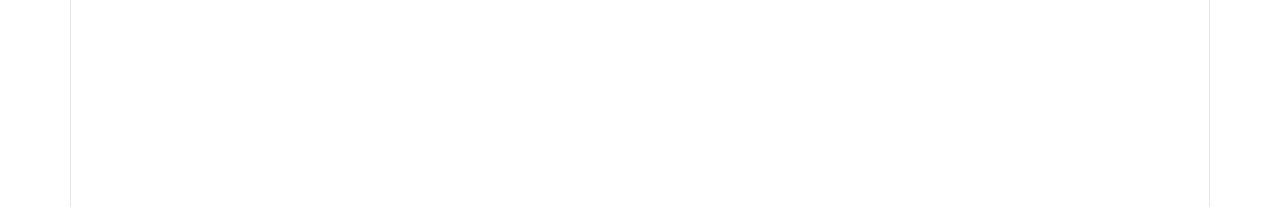
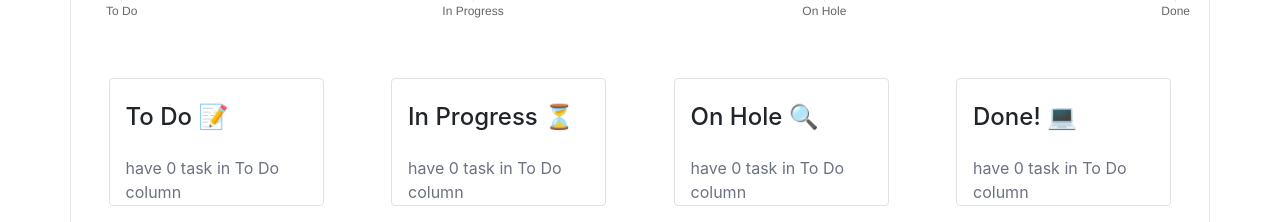
Before and after one commit to Amir-Alipour/task-manager, a React (Create React App) app: page /statistics in a window 1280 px wide. Shown: the part 603-825 px from the top of the page. Built offline with nearby package versions, Linux system fonts and the light colour scheme; no server answers.

Commit message:
statistics page completed

```diff
--- a/package.json
+++ b/package.json
@@ -9,6 +9,7 @@
     "@testing-library/react": "^11.2.7",
     "@testing-library/user-event": "^12.8.3",
     "axios": "^0.21.1",
+    "chart.js": "^3.4.1",
     "concurrently": "^6.2.0",
     "faker": "^5.5.3",
     "json-server": "^0.16.3",
--- a/src/pages/statistics/Statistics.jsx
+++ b/src/pages/statistics/Statistics.jsx
@@ -1,9 +1,83 @@
+import { useEffect } from "react";
+import { Line } from "react-chartjs-2";
+import { useDispatch, useSelector } from "react-redux";
+import { fetchTasks } from "../../store/tasksSlice/tasksActions";
+import { selectTasksByStatus } from "../../store/tasksSlice/tasksSelectors";
+
 function Statistics() {
+    const dispatch = useDispatch();
+    const status = useSelector((state) => state.tasks.status);
+
+    const todos = useSelector((state) => selectTasksByStatus(state, "To Do"));
+    const inProgress = useSelector((state) =>
+        selectTasksByStatus(state, "In Progress")
+    );
+    const onHole = useSelector((state) =>
+        selectTasksByStatus(state, "On Hole")
+    );
+    const done = useSelector((state) => selectTasksByStatus(state, "Done"));
+
+    useEffect(() => {
+        if (status === "idle") {
+            dispatch(fetchTasks());
+        }
+    }, [dispatch, status]);
+
+    const data = {
+        labels: ["To Do", "In Progress", "On Hole", "Done"],
+        datasets: [
+            {
+                label: "in column",
+                data: [
+                    todos.length,
+                    inProgress.length,
+                    onHole.length,
+                    done.length,
+                ],
+                fill: false,
+                backgroundColor: "#EFF6FF",
+                borderColor: "#60A5FA",
+            },
+        ],
+    };
+
     return (
-        <div className="container border-l border-r p-3" style={{minHeight: "94.3vh"}}>
+        <div
+            className="container border-l border-r p-3"
+            style={{ minHeight: "94.3vh" }}
+        >
+            <Line data={data} />
+            <div className="mt-5 row">
+                <div className="col-12 col-md-6 col-lg-3 h-32 mt-2 flex justify-center">
+                    <div className="col-10 border p-3 rounded">
+                        <h4 className="mt-2">To Do 📝</h4>
+                        <p className="text-gray-500 mt-4">{`have ${todos.length} task in To Do column`}</p>
+                    </div>
+                </div>
 
+                <div className="col-12 col-md-6 col-lg-3 h-32 mt-2 flex justify-center">
+                    <div className="col-10 border p-3 rounded">
+                        <h4 className="mt-2">In Progress ⏳</h4>
+                        <p className="text-gray-500 mt-4">{`have ${inProgress.length} task in To Do column`}</p>
+                    </div>
+                </div>
+
+                <div className="col-12 col-md-6 col-lg-3 h-32 mt-2 flex justify-center">
+                    <div className="col-10 border p-3 rounded">
+                        <h4 className="mt-2">On Hole 🔍</h4>
+                        <p className="text-gray-500 mt-4">{`have ${onHole.length} task in To Do column`}</p>
+                    </div>
+                </div>
+
+                <div className="col-12 col-md-6 col-lg-3 h-32 mt-2 flex justify-center">
+                    <div className="col-10 border p-3 rounded">
+                        <h4 className="mt-2">Done! 💻</h4>
+                        <p className="text-gray-500 mt-4">{`have ${done.length} task in To Do column`}</p>
+                    </div>
+                </div>
+            </div>
         </div>
-    )
+    );
 }
 
-export default Statistics
+export default Statistics;
```
Also changed, not shown: src/pages/statistics/statisticsBox.jsx (added, +9 -0 lines), 1 other file (tests, documents, lock files or other folders).
